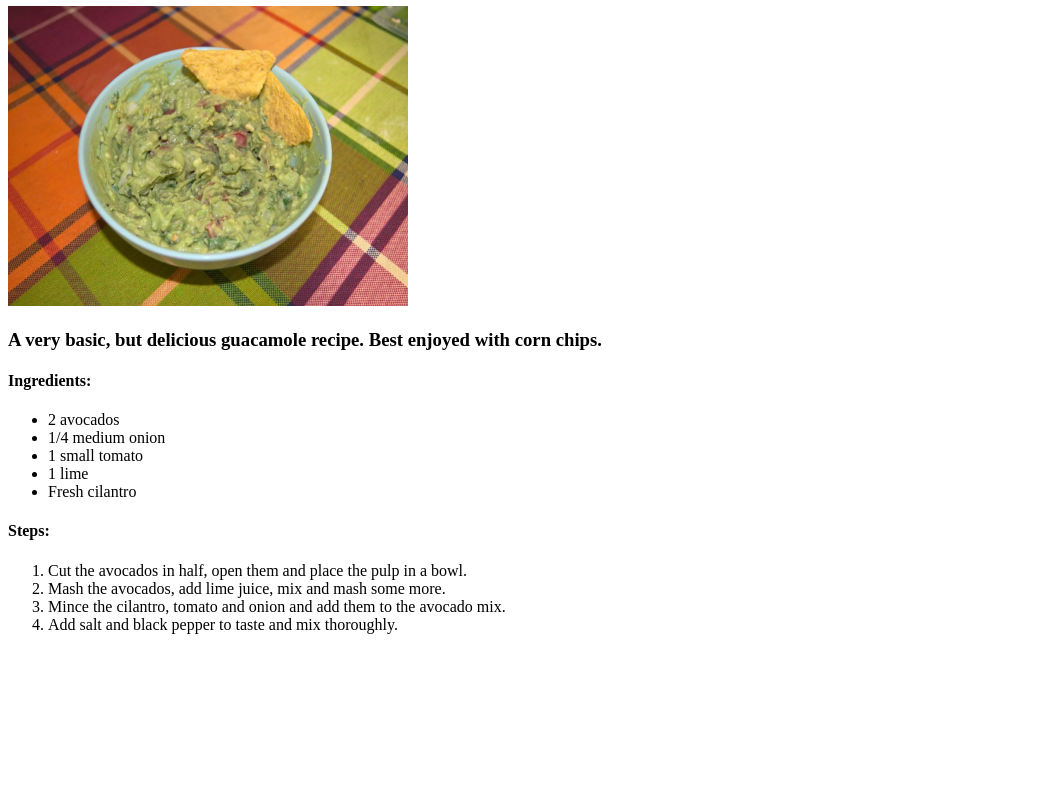
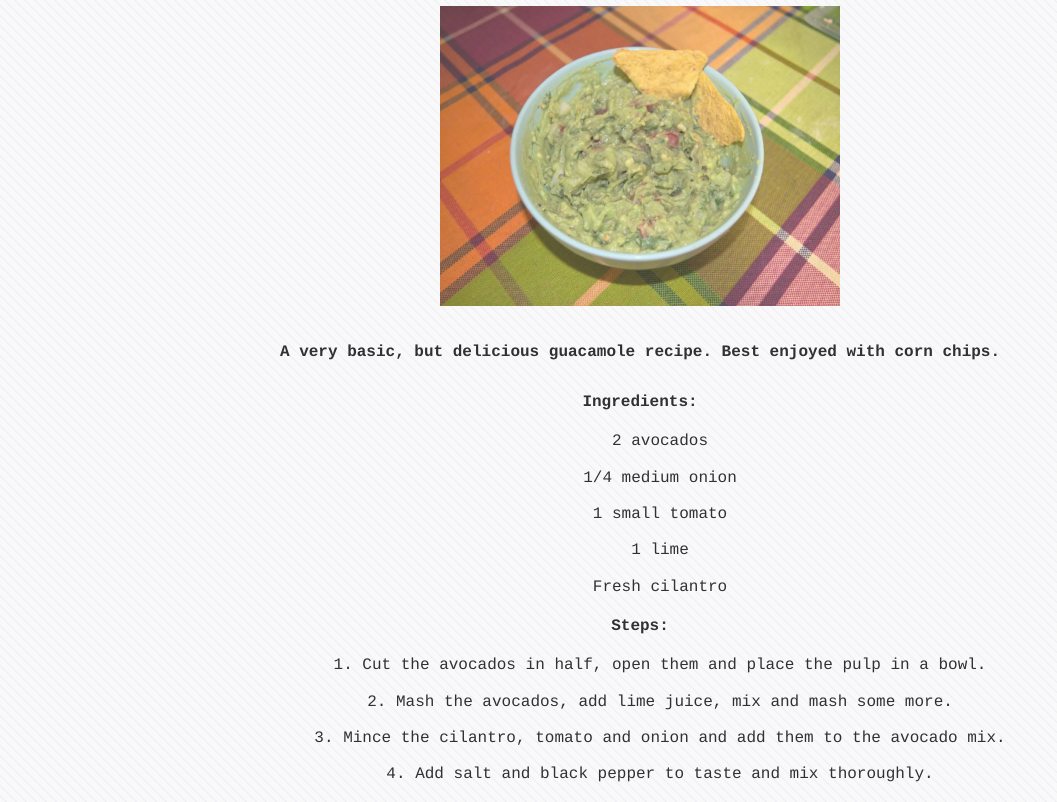
Before and after one commit to lucasdorosario/odin-recipes, a plain HTML site: page recipes/guacamole.html in a window 1280 px wide. Shown: the part 74-876 px from the top of the page, without its empty margins (0-1057 px from the left). Before the commit the page ends 800 px from the top, so only its background shows below. Drawn offline with Linux system fonts and the light colour scheme.

Commit message:
Add styling to recipes/guacamole.html

```diff
--- a/recipes/guacamole.html
+++ b/recipes/guacamole.html
@@ -2,26 +2,27 @@
 <html lang="en">
 <head>
     <meta charset="UTF-8">
+    <link rel="stylesheet" href="../style.css">
     <title>Guacamole</title>
 </head>
 <body>
-    <h1>Guacamole</h1>
+    <h1 class="recipe-title">Guacamole</h1>
     <img src="../images/guacamole.webp" alt="A photo of the guacamole in a bowl" width="400px" height="300px">
-    <h3>A very basic, but delicious guacamole recipe. Best enjoyed with corn chips.</h3>
+    <h3 class="subheader">A very basic, but delicious guacamole recipe. Best enjoyed with corn chips.</h3>
     <h4>Ingredients:</h4>
-    <ul>
-        <li>2 avocados</li>
-        <li>1/4 medium onion</li>
-        <li>1 small tomato</li>
-        <li>1 lime</li>
-        <li>Fresh cilantro</li>
+    <ul class="unordered-list">
+        <li class="list-item">2 avocados</li>
+        <li class="list-item">1/4 medium onion</li>
+        <li class="list-item">1 small tomato</li>
+        <li class="list-item">1 lime</li>
+        <li class="list-item">Fresh cilantro</li>
     </ul>
     <h4>Steps:</h4>
-    <ol>
-        <li>Cut the avocados in half, open them and place the pulp in a bowl.</li>
-        <li>Mash the avocados, add lime juice, mix and mash some more.</li>
-        <li>Mince the cilantro, tomato and onion and add them to the avocado mix.</li>
-        <li>Add salt and black pepper to taste and mix thoroughly.</li>
+    <ol class="ordered-list">
+        <li class="list-item">Cut the avocados in half, open them and place the pulp in a bowl.</li>
+        <li class="list-item">Mash the avocados, add lime juice, mix and mash some more.</li>
+        <li class="list-item">Mince the cilantro, tomato and onion and add them to the avocado mix.</li>
+        <li class="list-item">Add salt and black pepper to taste and mix thoroughly.</li>
     </ol>
 </body>
 </html>
```
